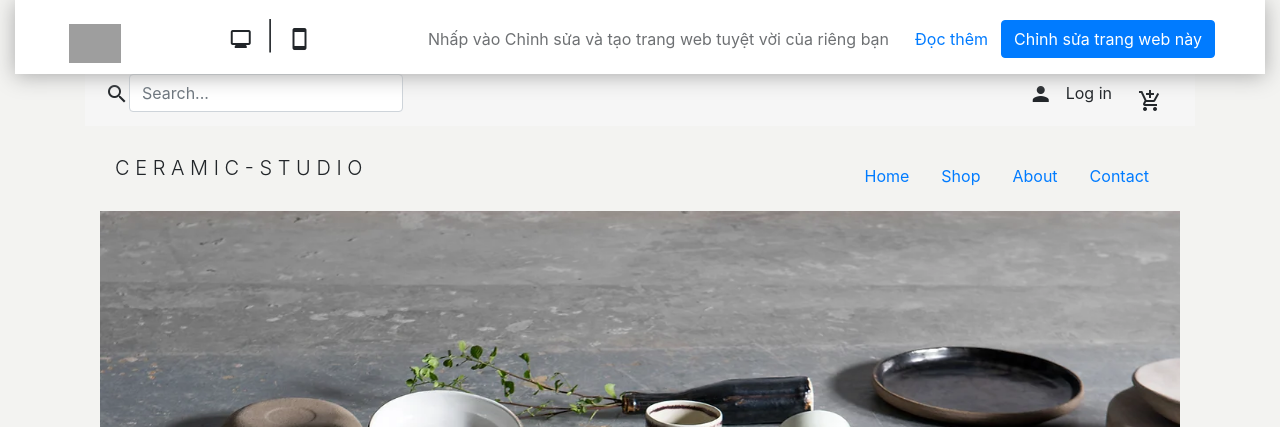
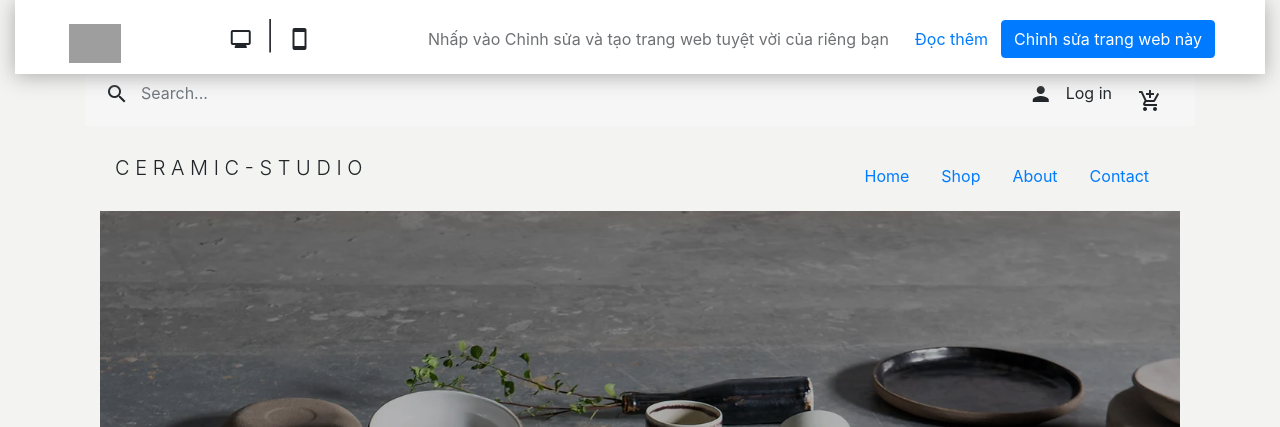
Before and after one commit to WixCeramix/Front-end.io, a plain HTML site: page index.html in a window 1280 px wide. Shown: the top 427 px of the page. Drawn offline with nearby package versions, Linux system fonts and the light colour scheme; grey boxes are pictures that could not be loaded.

Commit message:
Update Home.css

```diff
--- a/styles/Home.css
+++ b/styles/Home.css
@@ -42,6 +42,8 @@
 }
 .search{
     display: flex;
+    flex-direction: row;
+    text-align: center;
 }
 .menu{
     display: flex;
@@ -76,8 +78,7 @@
 .banner{
     position: relative;
     text-align: center;
-    /* vertical-align: baseline;
-    background: transparent; */
+
 }
 .textbanner{
     position: absolute;
@@ -94,9 +95,12 @@
     font-size: 75px;
     font-weight: 450;
 }
-.img img{
+.banner .img img{
     width: 100%;
     height: 700px;
+    vertical-align: baseline;
+    background: transparent;
+    filter: brightness(70%);
 }
 .banner h3{
     padding-bottom: 50px;
@@ -106,6 +110,18 @@
     color: aliceblue;
     height: 50px;
     width: 200px;
+}
+.search input{
+    background-color: rgb(246, 246, 246);
+}
+.search :hover{
+
+    background-color: #fff;
+    /* overflow: hidden; */
+    border-bottom: #000 solid 0.5px;
+}
+.search input{
+    border: 0;
 }
 .footer{
     text-align: center;
```
